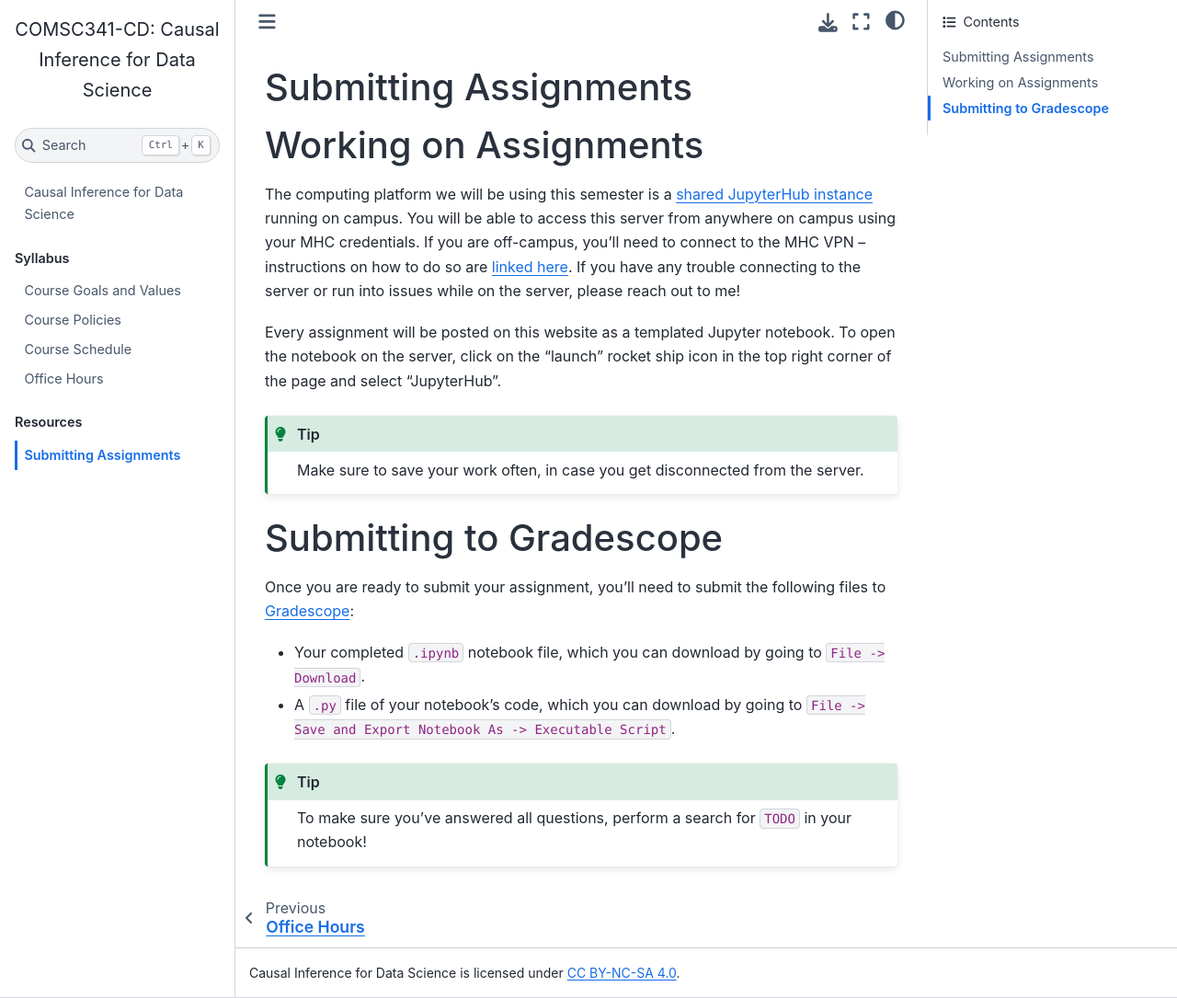
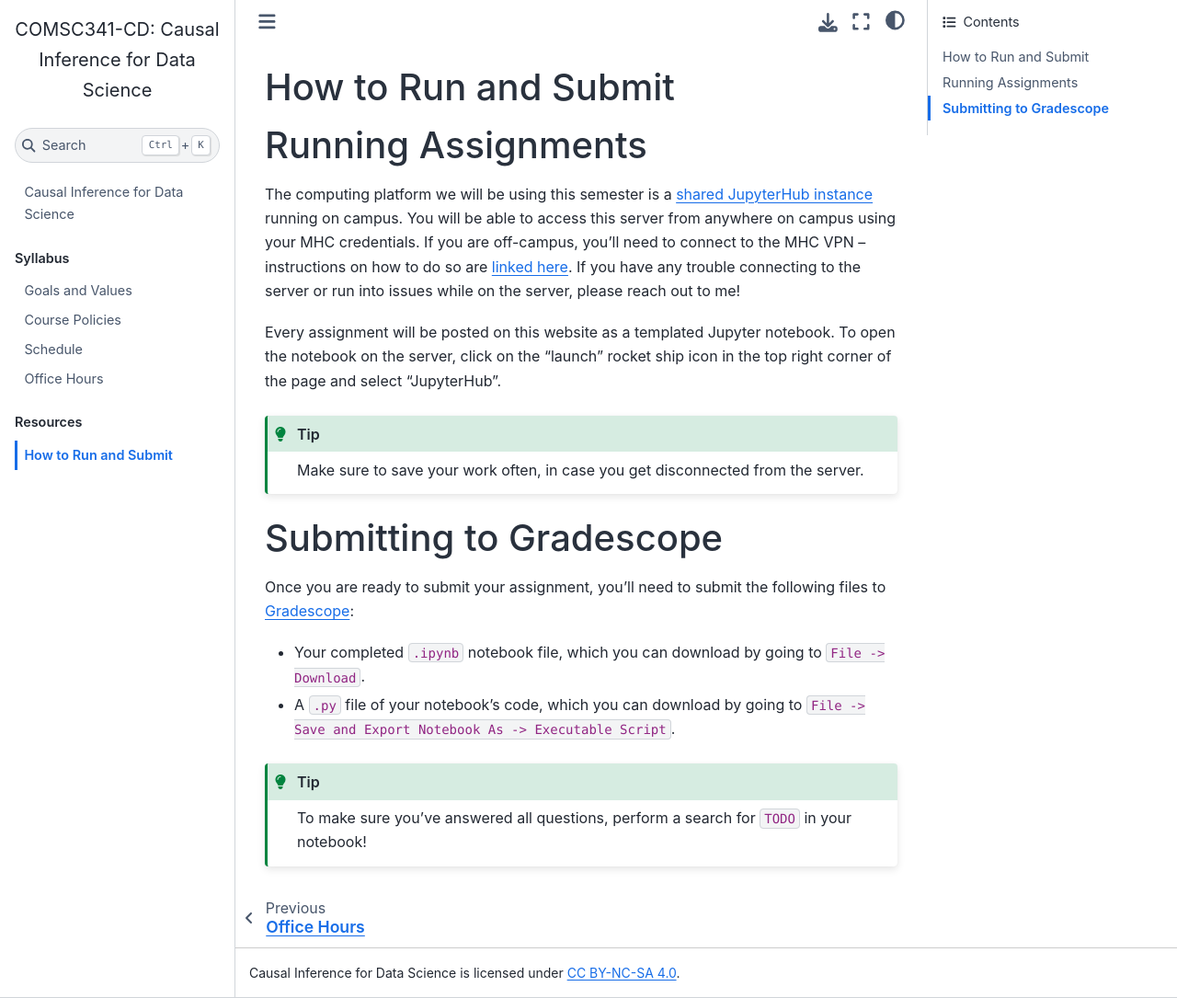
Before and after one commit to comsc341cd/comsc341cd.github.io, a Jupyter Book: the page built from resources/submit.md, in a window 1280 px wide and 1085 px high. Shown: the whole window at 92% size. Built offline with Jupyter Book 1.0.4 settings and Sphinx 7.4.7 and the Sphinx Book theme 1.1.4, drawn with Linux system fonts in a browser that asks for light colours; pages that are not in the unit, such as notebooks, are missing from menus.

Commit message:
syllabus tweaks

````diff
--- a/resources/submit.md
+++ b/resources/submit.md
@@ -1,6 +1,6 @@
-# Submitting Assignments
+# How to Run and Submit
 
-# Working on Assignments
+# Running Assignments
 
 The computing platform we will be using this semester is a [shared JupyterHub instance](https://comsc341cd-hub-sp.mtholyoke.edu) running on campus. You will be able to access this server from anywhere on campus using your MHC credentials. If you are off-campus, you'll need to connect to the MHC VPN -- instructions on how to do so are [linked here](https://asklits.mtholyoke.edu/TDClient/50/Portal/KB/ArticleDet?ID=281). If you have any trouble connecting to the server or run into issues while on the server, please reach out to me!
 
--- a/syllabus/schedule.md
+++ b/syllabus/schedule.md
@@ -1,5 +1,5 @@
 
-# Course Schedule
+# Schedule
 
 ```{warning}
 As this is a new course, the schedule may change throughout the semester to best accommodate your learning!
--- a/syllabus/values.md
+++ b/syllabus/values.md
@@ -1,4 +1,4 @@
-# Course Goals and Values
+# Goals and Values
 
 ```{contents}
 :local:
````
Also changed, not shown: index.md (+1 -1 lines), syllabus/policies.md (+3 -1 lines).
